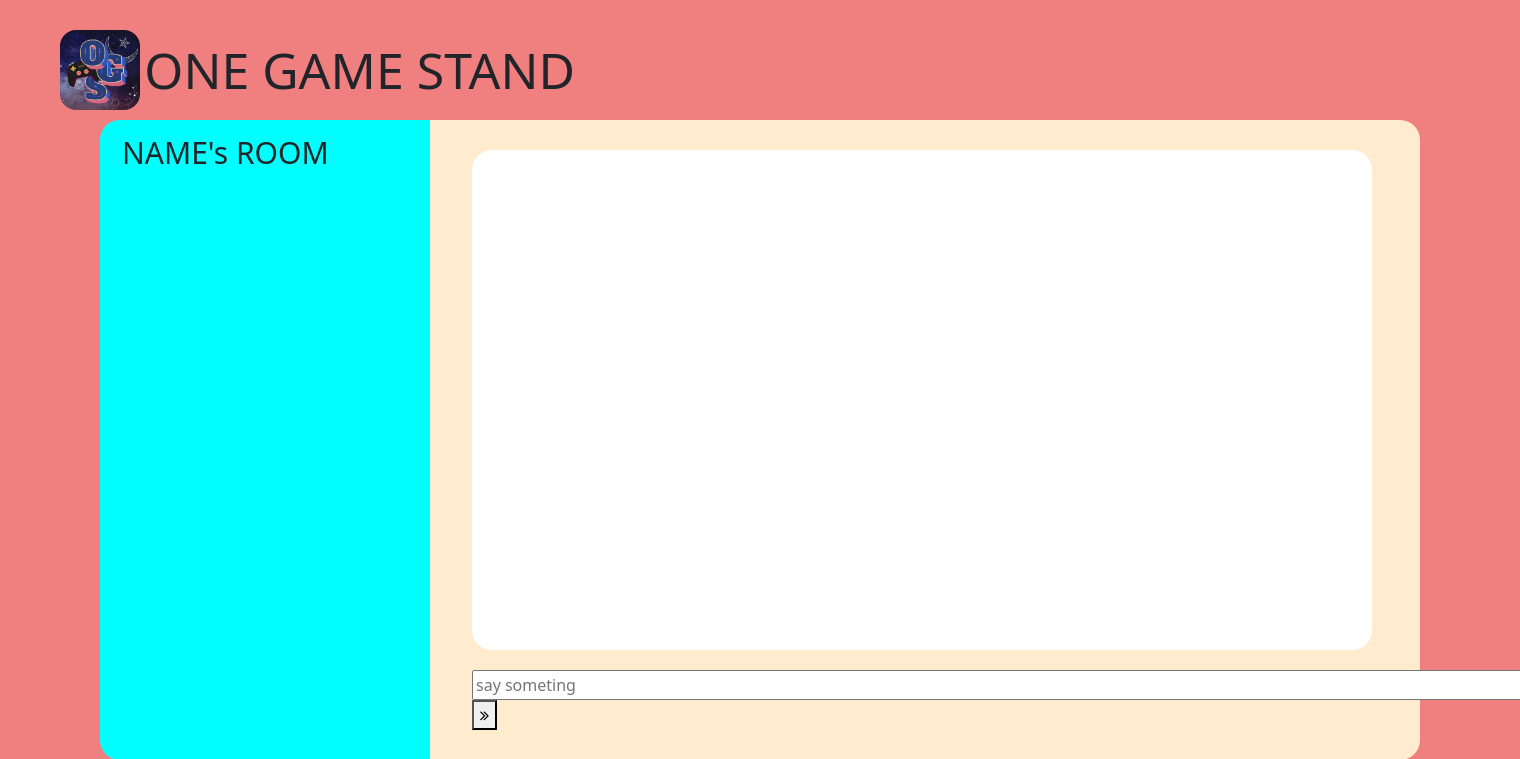
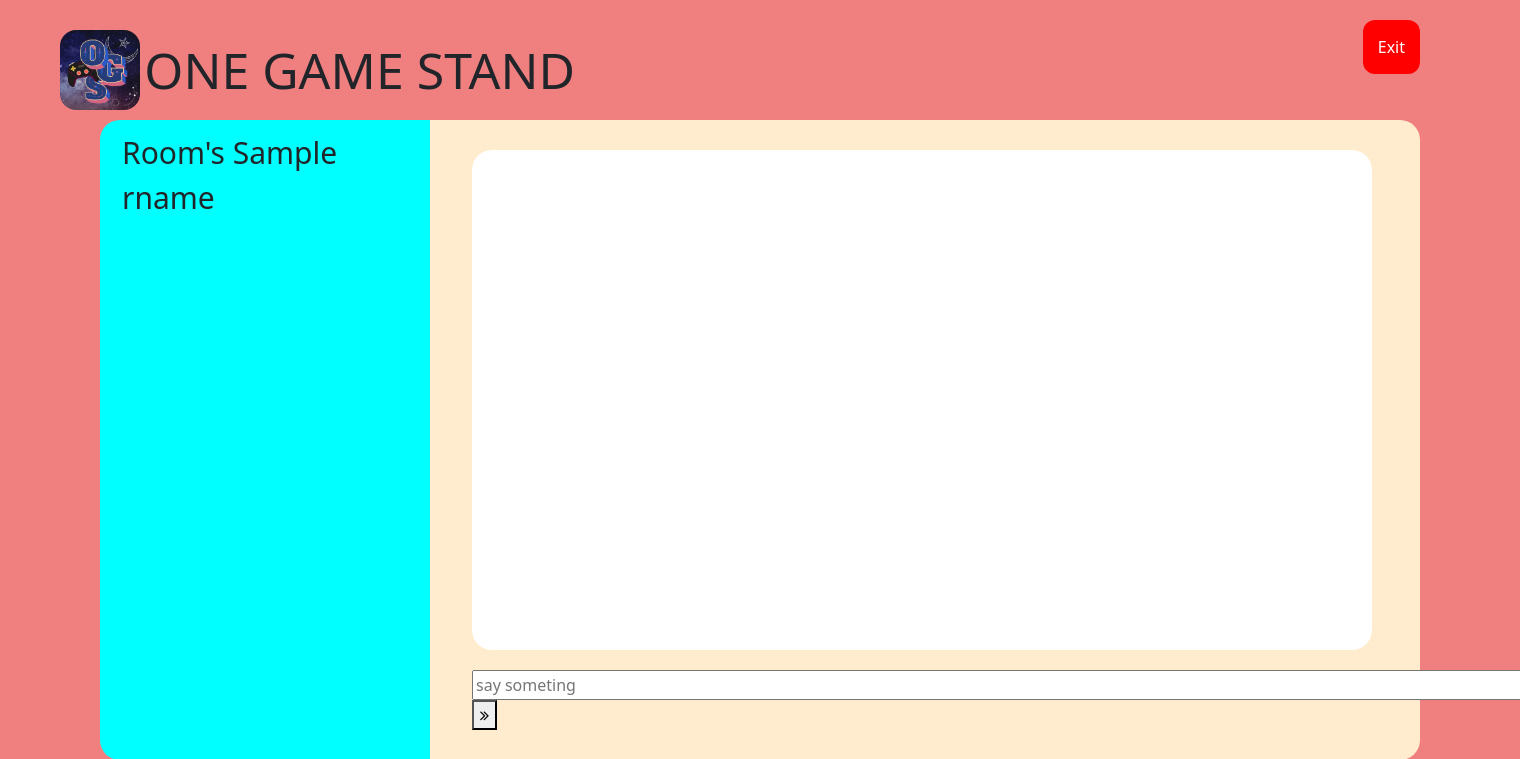
Before and after one commit to 6110613012/onegame, a Django app: template onegamestand/templates/a_room.html in a window 1520 px wide; the page is wider, and only the part inside the window is pictured. Shown: the top 759 px of that part. Run offline with Django 3.2, Linux system fonts and the light colour scheme; the template is opened without the code that fills it: most values are stand-ins (such as "Sample title", 1, 10 or a date in 2020).

Commit message:
connected page

```diff
--- a/onegamestand/onegamestand/urls.py
+++ b/onegamestand/onegamestand/urls.py
@@ -20,10 +20,10 @@ from django.contrib.staticfiles.urls import staticfiles_urlpatterns
 
 urlpatterns = [
     path('admin/', admin.site.urls),
-    path('home/', views.home, name="home"),
-    path('rooms/', views.rooms, name="rooms"),
-    path('createroom/', views.createroom ),
-    path('a_room/', views.a_room )
+    path('', views.home, name="home"),
+    path('createroom', views.createroom ),
+    path('a_room', views.a_room ),
+    path('rooms', views.username )
 ]
 
 urlpatterns += staticfiles_urlpatterns()
--- a/onegamestand/templates/a_room.html
+++ b/onegamestand/templates/a_room.html
@@ -9,8 +9,31 @@
     <title>room</title>
     <link rel="stylesheet" href="https://cdnjs.cloudflare.com/ajax/libs/font-awesome/4.7.0/css/font-awesome.min.css">
     <link rel="stylesheet" href="{% static 'css/a_room.css' %}">
+    <style>
+        .button {
+            background-color: red; /* Green */
+            border: none;
+            color: white;
+            padding: 15px;
+            text-align: center;
+            text-decoration: none;
+            display: inline-block;
+            font-size: 16px;
+            float:right;
+            margin-top: 20px;
+            margin-right: 100px;
+            cursor: pointer;
+          }
+
+        .button4 {border-radius: 12px;}
+    </style>
 </head>
 <body>
+    <div class="exit">
+        <form action="/" method="get">
+            <button class="button button4">Exit</button>
+            </form>
+    </div>
     <div class="header logo">
         <img src="{% static 'images/ogs.png' %}" class="logo" width="80s" height="80" alt="logo">
         <span class="texthead">
@@ -22,7 +45,7 @@
             <div class="row">
                 <div class="col-md-3" style="margin:-50px 0;">
                     <div class="nameroom">
-                        NAME's ROOM
+                        Room's {{rname}}
                     </div>
                 </div>
                 <div class="col-md-9" style="margin:-50px 0">
--- a/onegamestand/templates/createroom.html
+++ b/onegamestand/templates/createroom.html
@@ -14,7 +14,7 @@
             <div class="centered">
                 <h2>Create your room</h2>
 
-                <form action="">  <!--/action_page.php-->
+                <form action="a_room" method="get">
                     <label for="rname"><b>room name</b></label><br>
                     <input type="text" id="fname" name="rname"><br>
                     <label for="lname"><b>game</b></label><br>
@@ -27,7 +27,7 @@
                     <option value="4">4</option>
                 </select>
                 <br><br>
-                <label for="lname"><b>time</b></label><br>
+                <label for="time"><b>time</b></label><br>
                     <input type="text" id="time" name="time"><br><br>
                     <input type="radio" id="public" name="fav_language" value="public">
                     <label for="public">public</label><br>
--- a/onegamestand/templates/index.html
+++ b/onegamestand/templates/index.html
@@ -57,13 +57,13 @@
         <img src="{% static 'images/ogs.png' %}" class="logo" width="200" height="200" alt="logo">
     </p>
     <h1 class="a">Your name</h1>
-<form action="/rooms.html" > <!--/action_page.php-->
+<form action="rooms" method="get"> <!--/action_page.php-->
   <!-- <label for="fname" class="a">Name:</label>-->
   <!--<input type="text" id="name" name="name" class="center"><br><br>-->
     <center>
     <div class="input-container">
     <i class="fa fa-user icon"></i>
-    <input class="input-field" type="text" placeholder="Username" name="usrnm">
+    <input class="input-field" type="text" placeholder="Username" name="name">
     </div>
     </center>
   <center><button class="button button4">Start!</button></center>
--- a/onegamestand/templates/rooms.html
+++ b/onegamestand/templates/rooms.html
@@ -17,10 +17,14 @@
             ONE GAME STAND
         </span>
     </div>
+
     <div class="container">
         <div class="content-rooms">
             <div class="row">
                 <div class="col-md-3" style="margin:-60px 0;">
+                    <div>
+                        <h2>name: {{name}}</h2>
+                    </div>
                     <div class="search">  <!--/action_page.php-->
                         <form class="example" action="" style="margin-top:100px;max-width:300px">
                             <input type="text" placeholder="Search.." name="search2">
@@ -28,7 +32,7 @@
                         </form>
                     </div>
                     <div class="createroom">
-                        <form action="" >
+                        <form action="createroom" method="get">
                         <input type="submit" value="สร้างห้อง" style="margin-top:20px">
                         </form>
                     </div>
```
Also changed, not shown: onegamestand/ogs/views.py (+20 -5 lines).
